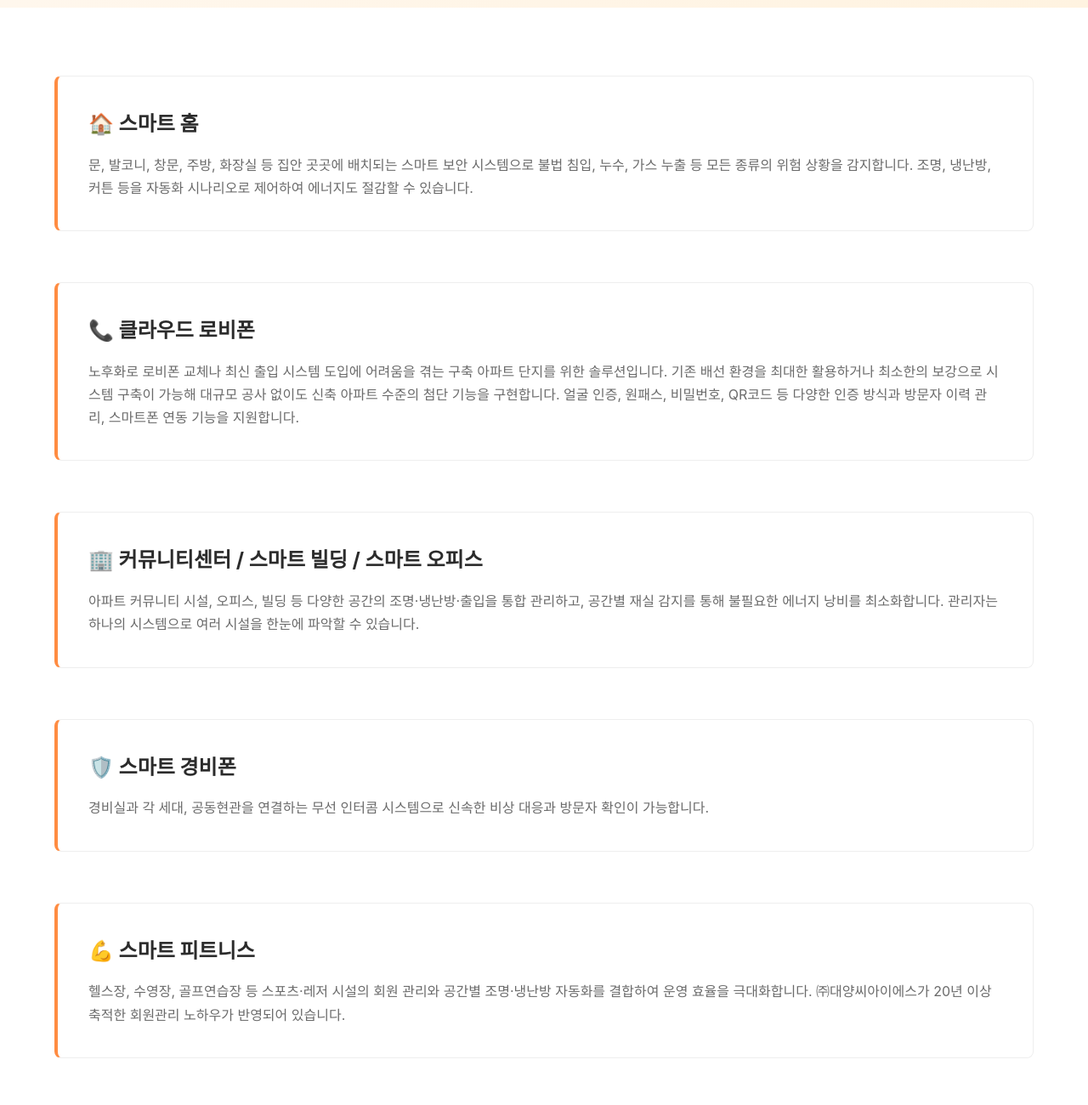
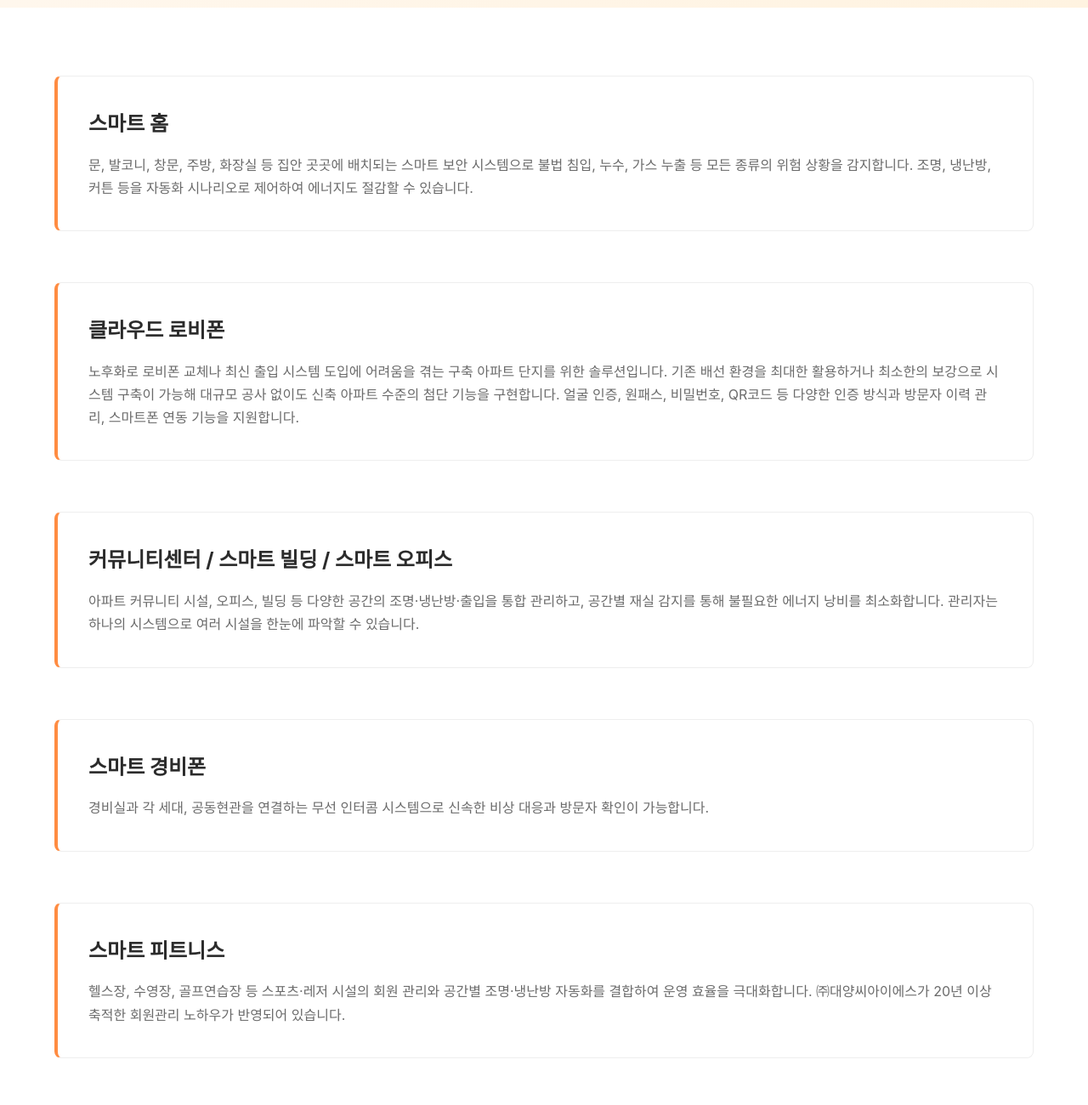
Before and after one commit to dycis-iot/mango, a plain HTML site: page solutions.html in a window 1280 px wide. Shown: the part 380-1680 px from the top of the page at 85% size. Drawn offline with Linux system fonts and the light colour scheme.

Commit message:
Update solutions.html

```diff
--- a/solutions.html
+++ b/solutions.html
@@ -40,35 +40,35 @@
 
       <div class="solution-card" style="margin-bottom:60px;">
         <div class="content" style="padding:36px;">
-          <h3 style="font-size:24px;margin-bottom:14px;">🏠 스마트 홈</h3>
+          <h3 style="font-size:24px;margin-bottom:14px;">스마트 홈</h3>
           <p style="font-size:16px;">문, 발코니, 창문, 주방, 화장실 등 집안 곳곳에 배치되는 스마트 보안 시스템으로 불법 침입, 누수, 가스 누출 등 모든 종류의 위험 상황을 감지합니다. 조명, 냉난방, 커튼 등을 자동화 시나리오로 제어하여 에너지도 절감할 수 있습니다.</p>
         </div>
       </div>
 
       <div class="solution-card" style="margin-bottom:60px;">
         <div class="content" style="padding:36px;">
-          <h3 style="font-size:24px;margin-bottom:14px;">📞 클라우드 로비폰</h3>
+          <h3 style="font-size:24px;margin-bottom:14px;">클라우드 로비폰</h3>
           <p style="font-size:16px;">노후화로 로비폰 교체나 최신 출입 시스템 도입에 어려움을 겪는 구축 아파트 단지를 위한 솔루션입니다. 기존 배선 환경을 최대한 활용하거나 최소한의 보강으로 시스템 구축이 가능해 대규모 공사 없이도 신축 아파트 수준의 첨단 기능을 구현합니다. 얼굴 인증, 원패스, 비밀번호, QR코드 등 다양한 인증 방식과 방문자 이력 관리, 스마트폰 연동 기능을 지원합니다.</p>
         </div>
       </div>
 
       <div class="solution-card" style="margin-bottom:60px;">
         <div class="content" style="padding:36px;">
-          <h3 style="font-size:24px;margin-bottom:14px;">🏢 커뮤니티센터 / 스마트 빌딩 / 스마트 오피스</h3>
+          <h3 style="font-size:24px;margin-bottom:14px;">커뮤니티센터 / 스마트 빌딩 / 스마트 오피스</h3>
           <p style="font-size:16px;">아파트 커뮤니티 시설, 오피스, 빌딩 등 다양한 공간의 조명·냉난방·출입을 통합 관리하고, 공간별 재실 감지를 통해 불필요한 에너지 낭비를 최소화합니다. 관리자는 하나의 시스템으로 여러 시설을 한눈에 파악할 수 있습니다.</p>
         </div>
       </div>
 
       <div class="solution-card" style="margin-bottom:60px;">
         <div class="content" style="padding:36px;">
-          <h3 style="font-size:24px;margin-bottom:14px;">🛡️ 스마트 경비폰</h3>
+          <h3 style="font-size:24px;margin-bottom:14px;">스마트 경비폰</h3>
           <p style="font-size:16px;">경비실과 각 세대, 공동현관을 연결하는 무선 인터콤 시스템으로 신속한 비상 대응과 방문자 확인이 가능합니다.</p>
         </div>
       </div>
 
       <div class="solution-card">
         <div class="content" style="padding:36px;">
-          <h3 style="font-size:24px;margin-bottom:14px;">💪 스마트 피트니스</h3>
+          <h3 style="font-size:24px;margin-bottom:14px;">스마트 피트니스</h3>
           <p style="font-size:16px;">헬스장, 수영장, 골프연습장 등 스포츠·레저 시설의 회원 관리와 공간별 조명·냉난방 자동화를 결합하여 운영 효율을 극대화합니다. ㈜대양씨아이에스가 20년 이상 축적한 회원관리 노하우가 반영되어 있습니다.</p>
         </div>
       </div>
```
